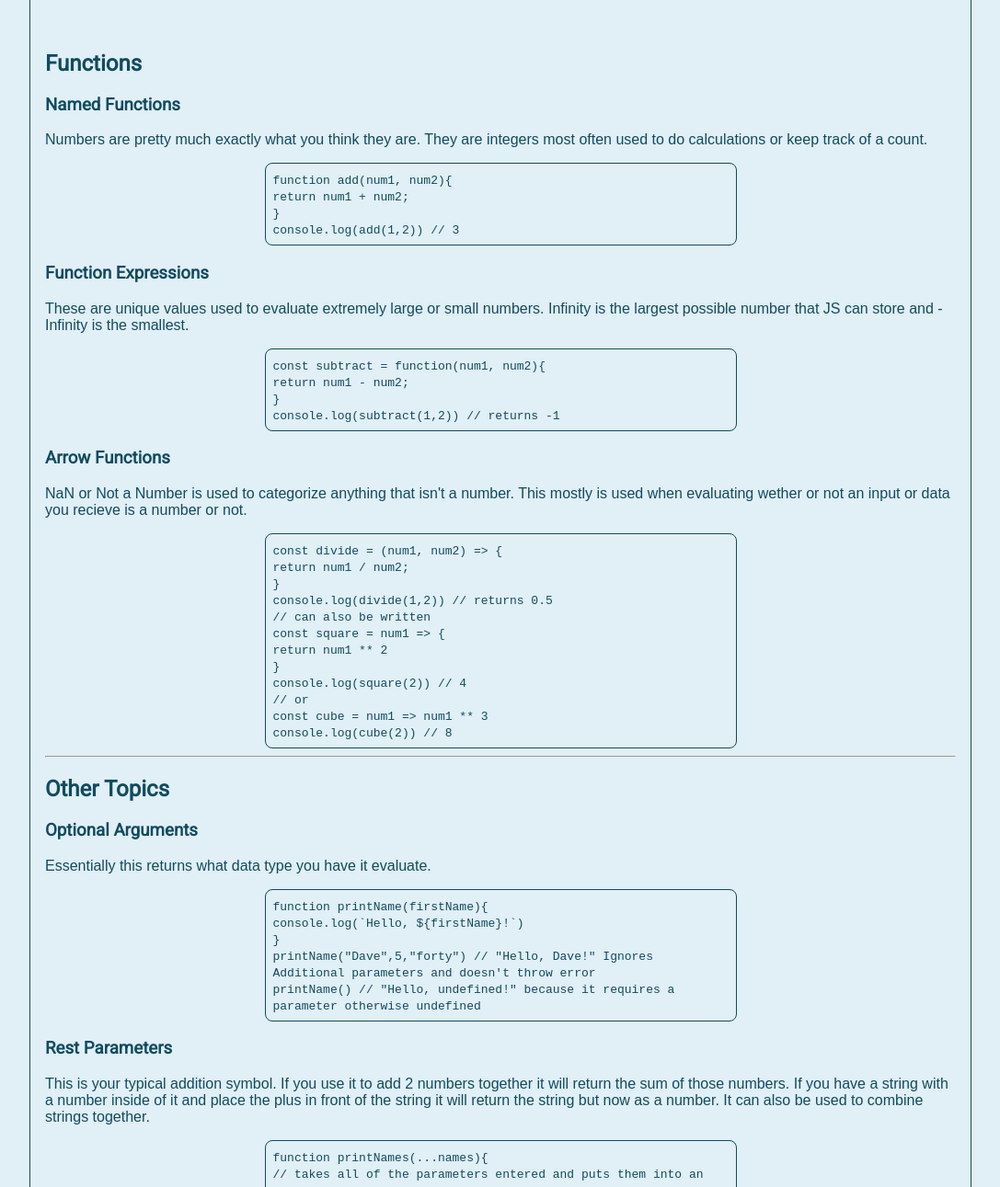
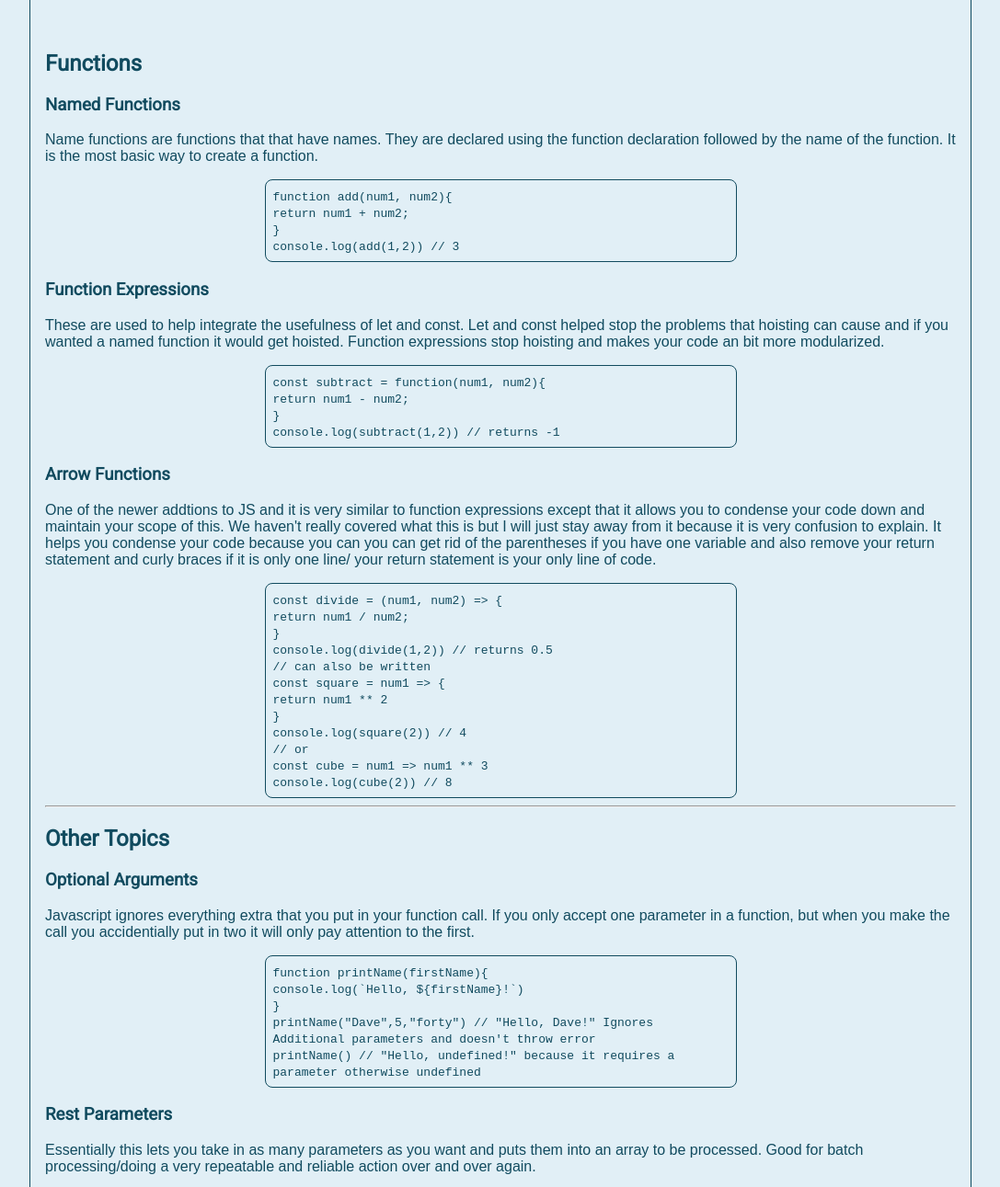
Before and after one commit to DerekTownsend/IT354, a plain HTML site: page lesson2.html in a window 1280 px wide. Shown: the part 175-1466 px from the top of the page at 92% size, without its empty margins (96-1183 px from the left). Drawn offline with Linux system fonts and the light colour scheme; a web font is replaced by a local one.

Commit message:
Lesson 2 complete except for essay

```diff
--- a/lesson2.html
+++ b/lesson2.html
@@ -47,7 +47,7 @@
       <div>
         <h2>Functions</h2>
         <h3>Named Functions</h3>
-        <p>Numbers are pretty much exactly what you think they are. They are integers most often used to do calculations or keep track of a count.</p>
+        <p>Name functions are functions that that have names. They are declared using the function declaration followed by the name of the function. It is the most basic way to create a function. </p>
 
         <div class="codeSnippet">
           <code>
@@ -60,7 +60,7 @@
         </div>
 
         <h3>Function Expressions </h3>
-        <p>These are unique values used to evaluate extremely large or small numbers. Infinity is the largest possible number that JS can store and -Infinity is the smallest.</p>
+        <p>These are used to help integrate the usefulness of let and const. Let and const helped stop the problems that hoisting can cause and if you wanted a named function it would get hoisted. Function expressions stop hoisting and makes your code an  bit more modularized.</p>
         <div class="codeSnippet">
           <code>
             const subtract = function(num1, num2){ <br>
@@ -73,7 +73,7 @@
         </div>
 
         <h3>Arrow Functions</h3>
-        <p>NaN or Not a Number is used to categorize anything that isn't a number. This mostly is used when evaluating wether or not an input or data you recieve is a number or not.</p>
+        <p>One of the newer addtions to JS and it is very similar to function expressions except that it allows you to condense your code down and maintain your scope of this. We haven't really covered what this is but I will just stay away from it because it is very confusion to explain. It helps you condense your code because you can you can get rid of the parentheses if you have one variable and also remove your return statement and curly braces if it is only one line/ your return statement is your only line of code.  </p>
         <div class="codeSnippet">
           <code>
             const divide = (num1, num2) => { <br>
@@ -99,7 +99,7 @@
       <div>
         <h2>Other Topics</h2>
         <h3>Optional Arguments</h3>
-        <p>Essentially this returns what data type you have it evaluate.</p>
+        <p>Javascript ignores everything extra that you put in your function call. If you only accept one parameter in a function, but when you make the call you accidentially put in two it will only pay attention to the first. </p>
         <div class="codeSnippet">
           <code>
             function printName(firstName){ <br>
@@ -111,8 +111,7 @@
          </div>
 
         <h3>Rest Parameters</h3>
-        <p>This is your typical addition symbol. If you use it to add 2 numbers together it will return the sum of those numbers. If you have a string with a number inside of it and place the plus in front of the string it will return the string but
-          now as a number. It can also be used to combine strings together. </p>
+        <p>Essentially this lets you take in as many parameters as you want and puts them into an array to be processed. Good for batch processing/doing a very repeatable and reliable action over and over again. </p>
         <div class="codeSnippet">
            <code>
              function printNames(...names){ <br>
@@ -132,8 +131,7 @@
           </code>
          </div>
         <h3>Scope</h3>
-        <p>This is your typical subtraction symbol. If you use it to subtract 2 numbers together it will return the difference. If you have a string with a number inside of it and place the plus in front of the string it will return the string but
-          now as a number and negate the value.</p>
+        <p>Scope is what your function/code has access to. What can variables can your function access at any time. Variables defined within functions can't be accessed out side the fuctions(without returning them or other methods), but variables declared outside of the function can be accessed by the function(most of the time).</p>
         <div class="codeSnippet">
            <code>
              // Ex 1 <br>
@@ -156,7 +154,7 @@
           </code>
          </div>
         <h3>Nested Functions</h3>
-        <p>An exclamation point used to negate its boolean value. If something is true it becomes false and vice versa. Most often used in loops if you want something to be done until the condition is no longer true.</p>
+        <p>These are functions that return other functions or have other functions within itself. Very useful when it comes to languages like React which relies hevily on this/higher order functions.</p>
         <div class="codeSnippet">
           <code>
             function theWord(){ <br>
@@ -174,7 +172,7 @@
       <hr>
       <div>
         <h2>Video Summary</h2>
-        <iframe src="https://www.youtube.com/embed/NFcE673GdNo" frameborder="0" allow="accelerometer; autoplay; encrypted-media; gyroscope; picture-in-picture" allowfullscreen></iframe>
+        <iframe src="https://www.youtube.com/embed/_kmxOEy7bHs" frameborder="0" allow="accelerometer; autoplay; encrypted-media; gyroscope; picture-in-picture" allowfullscreen></iframe>
       </div>
     </section>
   </main>
```
